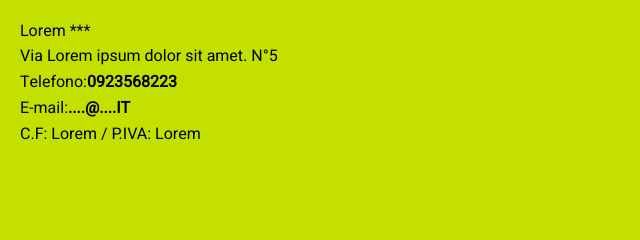
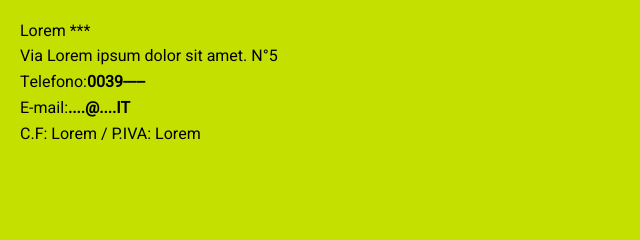
Before and after one commit to CrashOverride97680/MyDesignResponsive, a plain HTML site: page index.html in a window 1280 px wide. Shown: the part 4848-5088 px from the top of the page, 0-640 px from the left. Drawn offline with nearby package versions, Linux system fonts and the light colour scheme.

Commit message:
Update index.html

```diff
--- a/index.html
+++ b/index.html
@@ -205,7 +205,7 @@
 	<!--#####FOOTER-SITE#####-->
 	<footer class="footer bgYellow">
 		<img src="img/Screen_274x100.jpg" alt="Logo ..." width="274" height="100" class="img-footer-mobile" />
-		<p>Lorem *** <br/> Via Lorem ipsum dolor sit amet. N°5 <br/> Telefono:<a href="tel:0039....." title="Numero di telefono Gioielleria">0923568223</a><br/>E-mail:<a href="mailto:....@....it" title="Email.........">....@....it</a><br/>
+		<p>Lorem *** <br/> Via Lorem ipsum dolor sit amet. N°5 <br/> Telefono:<a href="tel:0039....." title="Numero di telefono">0039-----</a><br/>E-mail:<a href="mailto:....@....it" title="Email.........">....@....it</a><br/>
 		C.F: Lorem / P.IVA: Lorem</p>
         <div class="social">
        		<ul class="list-social">
```
